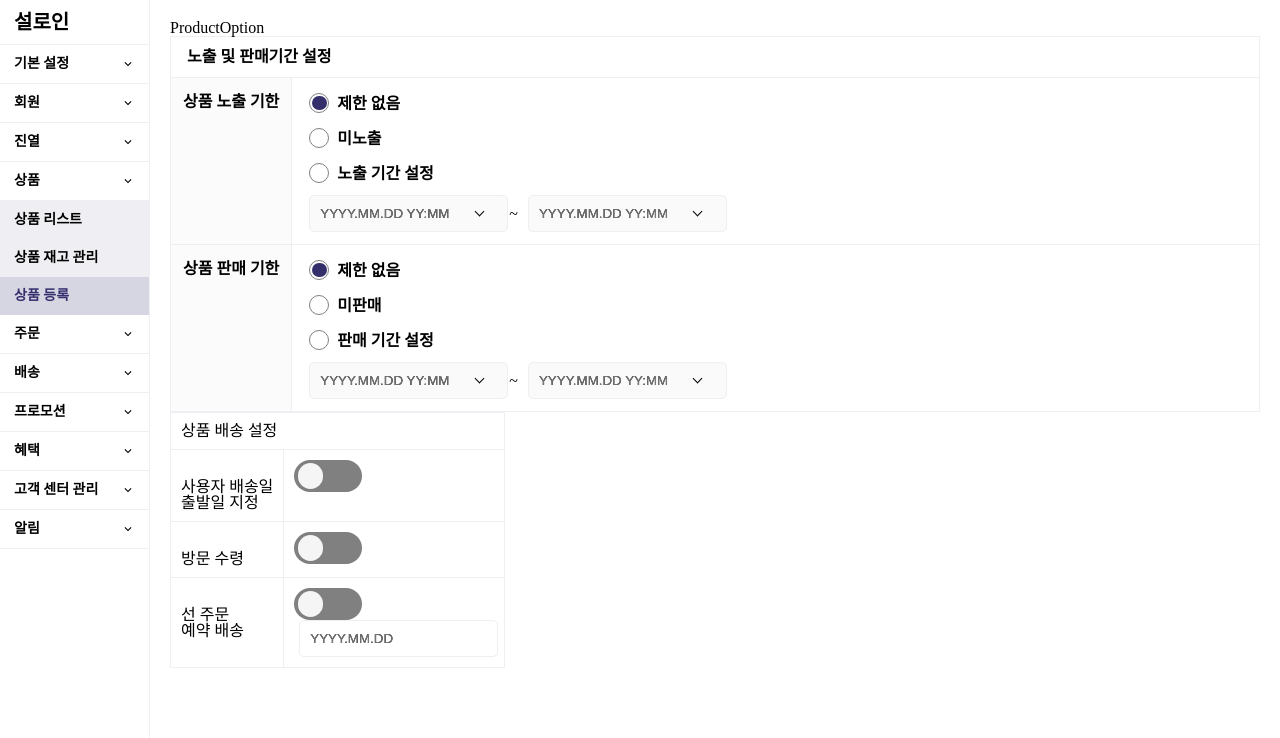
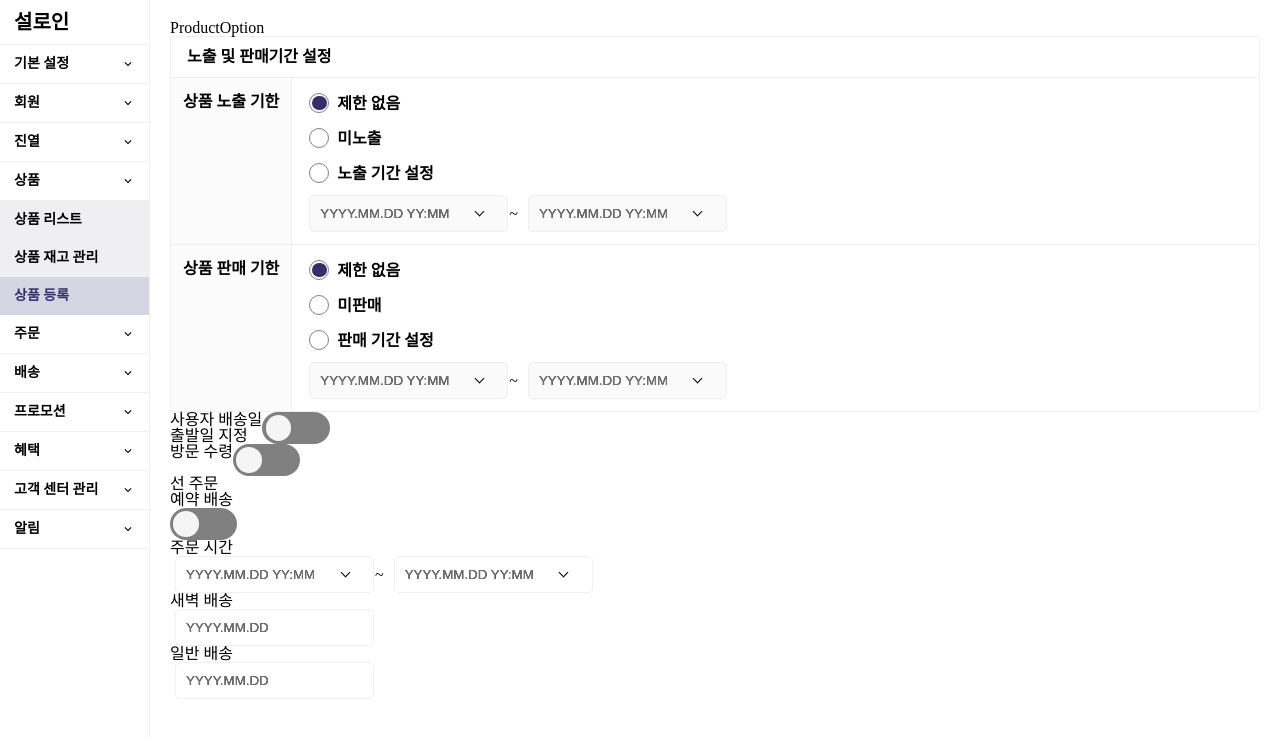
Before and after one commit to 2201infinity/adm_product_add, a React (Create React App) app: page / in a window 1280 px wide. Shown: the top 738 px of the page. Built offline with nearby package versions, Linux system fonts and the light colour scheme.

Commit message:
style: table tag 제거

```diff
--- a/src/components/ProductDelivery.js
+++ b/src/components/ProductDelivery.js
@@ -2,6 +2,7 @@ import React, { useEffect, useState } from "react";
 import Toggle from "./common/Toggle";
 import theme from "styles/theme";
 import { DatePickerTemplate } from "./common/DatePicker";
+import { DateTimePicker } from "./common/DateTimePicker";
 import styled from "styled-components";
 
 function ProductDelivery() {
@@ -37,61 +38,40 @@ function ProductDelivery() {
   }, [delivery, pickup, preOrder]);
 
   return (
-    <DeliveryTable>
-      <thead>
-        <tr>
-          <th colSpan="2">상품 배송 설정</th>
-        </tr>
-      </thead>
-      <tbody>
-        <tr>
-          <th>
+    <>
+      <div>
+        <OptionWrapper>
+          <p>
             사용자 배송일 <br />
             출발일 지정
-          </th>
-          <td>
-            <Toggle
-              isChecked={delivery}
-              onChange={() => onToggle("delivery")}
-            />
-          </td>
-        </tr>
-        <tr>
-          <th>방문 수령</th>
-          <td>
-            <Toggle isChecked={pickup} onChange={() => onToggle("pickup")} />
-          </td>
-        </tr>
-        <tr>
-          <th>
+          </p>
+          <Toggle isChecked={delivery} onChange={() => onToggle("delivery")} />
+        </OptionWrapper>
+        <OptionWrapper>
+          <p>방문 수령</p>
+          <Toggle isChecked={pickup} onChange={() => onToggle("pickup")} />
+        </OptionWrapper>
+        <PreOrderWrapper>
+          <p>
             선 주문 <br /> 예약 배송
-          </th>
-          <td>
-            <Toggle
-              isChecked={preOrder}
-              onChange={() => onToggle("preOrder")}
-            />
-            <DatePickerTemplate />
-          </td>
-        </tr>
-      </tbody>
-    </DeliveryTable>
+          </p>
+          <Toggle isChecked={preOrder} onChange={() => onToggle("preOrder")} />
+          <p>주문 시간</p>
+          <DateTimePicker />
+          <p>새벽 배송</p>
+          <DatePickerTemplate />
+          <p>일반 배송</p>
+          <DatePickerTemplate />
+        </PreOrderWrapper>
+      </div>
+    </>
   );
 }
 
 export default ProductDelivery;
 
-const DeliveryTable = styled.table`
-  border: 1px solid ${theme.colors.lightPurple};
-  border-collapse: collapse;
-  text-align: left;
-  vertical-align: middle;
-  margin-top: auto;
-  margin-bottom: auto;
+const OptionWrapper = styled.div`
+  display: flex;
+`;
 
-  th,
-  td {
-    border: 1px solid ${theme.colors.lightPurple};
-    padding: 10px;
-  }
-`;
+const PreOrderWrapper = styled.div``;
```
